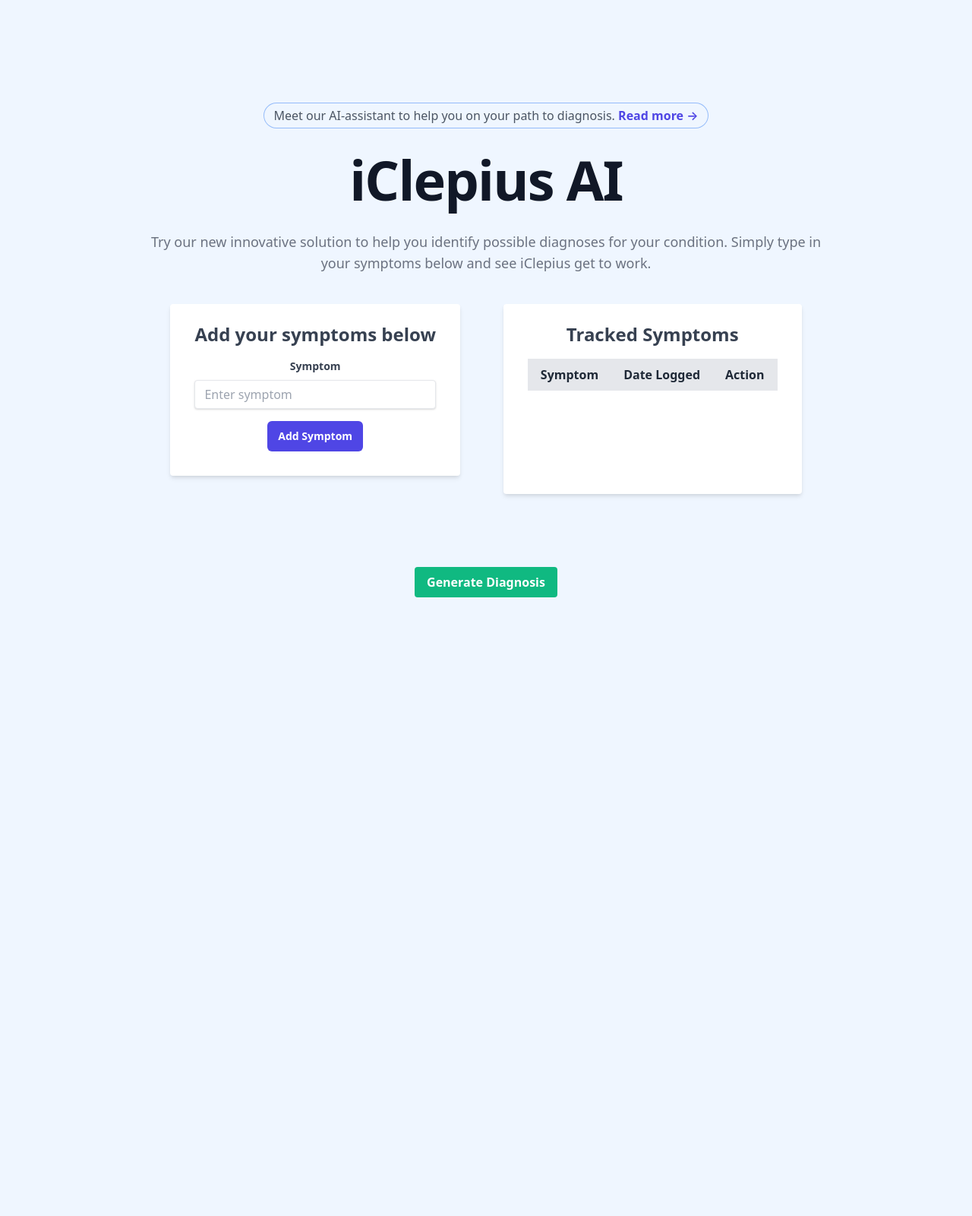
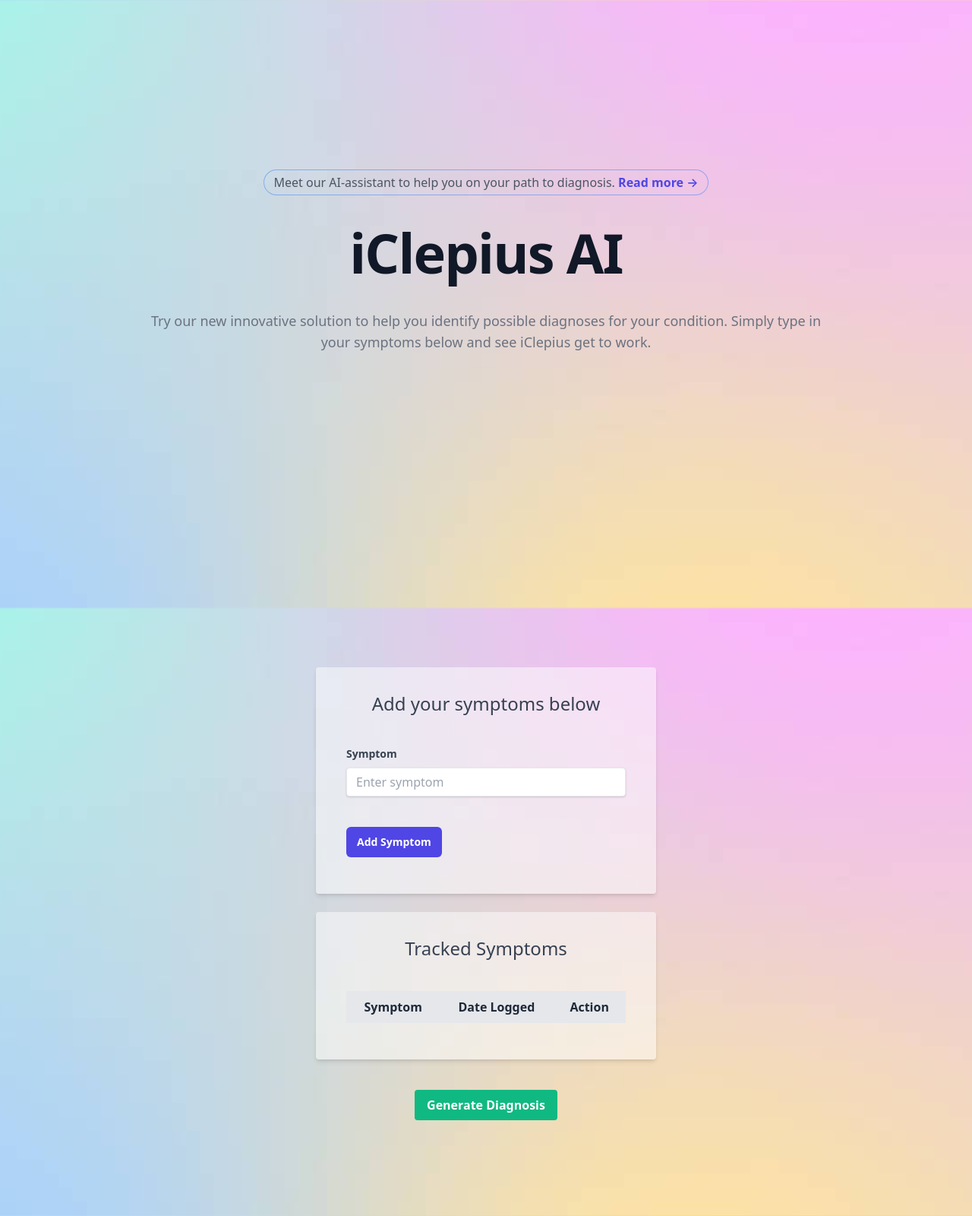
Before and after one commit to Jenny-Dup/iClepius, a Flask app: page / in a window 1280 px wide. Shown: the whole page at 76% size. Before the commit the page ends 786 px from the top, so only its background shows below. Run offline with Flask 3, Linux system fonts and the light colour scheme; data that the repository does not hold is empty; style sheets or scripts are compiled from the project's sources.

Commit message:
updated front end for pain page

```diff
--- a/templates/index.html
+++ b/templates/index.html
@@ -10,28 +10,26 @@
 </head>
 
 
-<body class="bg-blue-50 text-gray-800 font-sans">
-  <div class="relative isolate px-6 pt-14 lg:px-8">
-    <div class="absolute inset-x-0 -top-40 -z-10 transform-gpu overflow-hidden blur-3xl sm:-top-80" aria-hidden="true">
-      <div class="relative left-[calc(50%-11rem)] aspect-1155/678 w-[36.125rem] -translate-x-1/2 rotate-[30deg] bg-linear-to-tr from-[#ff80b5] to-[#9089fc] opacity-30 sm:left-[calc(50%-30rem)] sm:w-[72.1875rem]" style="clip-path: polygon(74.1% 44.1%, 100% 61.6%, 97.5% 26.9%, 85.5% 0.1%, 80.7% 2%, 72.5% 32.5%, 60.2% 62.4%, 52.4% 68.1%, 47.5% 58.3%, 45.2% 34.5%, 27.5% 76.7%, 0.1% 64.9%, 17.9% 100%, 27.6% 76.8%, 76.1% 97.7%, 74.1% 44.1%)"></div>
-    </div>
-    <div class="mx-auto max-w-4xl py-38 sm:py-48 lg:py-20">
+<body class="bg-cover bg-center h-screen text-gray-800 font-sans" style="background-image: url('{{ url_for('static', filename='img/background.jpg') }}');">
+  <div class="h-screen mx-auto max-w-4xl py-38 sm:py-48 lg:py-56">
     <div class="hidden sm:mb-8 sm:flex sm:justify-center">
       <div class="relative rounded-full px-3 py-1 text-sm/6 text-gray-600 ring-1 ring-gray-900/10 hover:ring-gray-900/20">
         Meet our AI-assistant to help you on your path to diagnosis. <a href="#" class="font-semibold text-indigo-600"><span class="absolute inset-0" aria-hidden="true"></span>Read more <span aria-hidden="true">&rarr;</span></a>
       </div>
     </div>
+
     <div class="text-center">
-        <h1 class="text-5xl font-semibold tracking-tight text-balance text-gray-900 sm:text-7xl">iClepius AI</h1>
-        <p class="mt-8 text-lg font-medium text-pretty text-gray-500 sm:text-xl/8">Try our new innovative solution to help you identify possible diagnoses for your condition. Simply type in your symptoms below and see iClepius get to work.</p>
-        <div class="mt-10 flex items-center justify-center gap-x-6"></div>
+      <h1 class="my-10 text-6xl font-semibold tracking-tight text-balance text-gray-900 sm:text-7xl">iClepius AI</h1>
+      <p class="text-lg font-medium text-pretty text-gray-500 sm:text-xl/8">Try our new innovative solution to help you identify possible diagnoses for your condition. Simply type in your symptoms below and see iClepius get to work.</p>
+    </div>
+  </div>
 
     <!-- Symptom Input Form -->
-      <div class="flex flex-col md:flex-row justify-center gap-6 px-4">
-        <div class="bg-white shadow-md rounded px-8 pt-6 pb-8 mb-6 max-w-md mx-auto">
-          <h2 class="text-2xl font-bold text-center text-gray-700 mb-4">Add your symptoms below</h2>
+  <div class="h-screen flex flex-col justify-center items-center gap-6 px-4">
+    <div class="bg-white bg-opacity-50 shadow-md rounded px-10 pt-8 pb-12 max-w-md w-full">
+        <h2 class="text-2xl font-extralight text-center text-gray-700 mb-10">Add your symptoms below</h2>
         <form id="symptomForm">
-            <div class="mb-4">
+          <div class="mb-10">
             <label class="block text-gray-700 text-sm font-bold mb-2" for="symptom">Symptom</label>
             <input id="symptom" type="text" placeholder="Enter symptom" class="shadow appearance-none border rounded w-full py-2 px-3 text-gray-700 leading-tight focus:outline-none focus:shadow-outline" required>
           </div>
@@ -42,8 +40,8 @@
     </div>
 
     <!-- Symptom Table -->
-        <div class="bg-white shadow-md rounded px-8 pt-6 pb-8 max-w-4xl mx-auto">
-          <h2 class="text-2xl font-bold text-center text-gray-700 mb-4">Tracked Symptoms</h2>
+    <div class="bg-white bg-opacity-50 shadow-md rounded px-10 pt-8 pb-12 max-w-md w-full">
+            <h2 class="text-2xl font-extralight text-center text-gray-700 mb-10">Tracked Symptoms</h2>
             <table class="min-w-full table-auto border-collapse border border-gray-300">
               <thead>
                 <tr class="bg-gray-200">
@@ -57,10 +55,6 @@
               </tbody>
             </table>
     </div>
-      </div>
-
-      </div>
-    </div>
 
     <!-- Generate Diagnosis Button -->
     <div class="mt-4 text-center">
@@ -70,9 +64,7 @@
     </div>
 
     <!-- Diagnosis Result -->
-    <div id="diagnosisResult" class="mt-6 text-center text-xl font-bold text-gray-700">
-    </div>
-
+    <div id="diagnosisResult" class="mt-6 text-center text-xl font-bold text-gray-700"></div>
   </div>
 </body>
 </html>
```
Also changed, not shown: instance/iclepius.db, static/img/background.jpg (added). Lines whose indentation alone changed are shown as unchanged.
